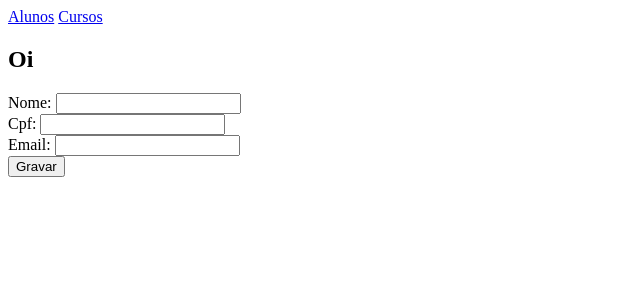
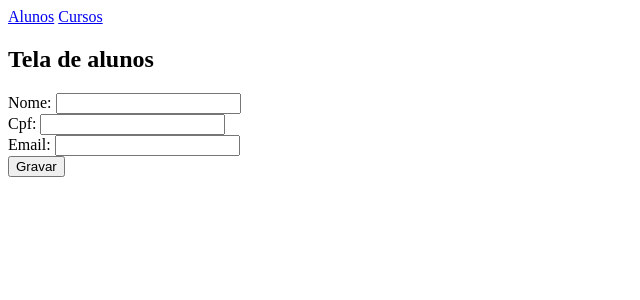
Before and after one commit to lrpfeliciano/projeto_20232, a Django app: page /estrela/incluir_aluno in a window 1280 px wide. Shown: the top 300 px of the page, without its empty margins (0-640 px from the left). Run offline with Django 5.2, Linux system fonts and the light colour scheme.

Commit message:
Alteração da tela de formulário de alunos

```diff
--- a/teste/templates/incluir_aluno.html
+++ b/teste/templates/incluir_aluno.html
@@ -1,6 +1,6 @@
 {% extends 'base.html' %}
 {% block content %}
-    <h2>Oi</h2>
+    <h2>Tela de alunos</h2>
     <form method="post">
         {{ form }}
         {% csrf_token %}
```
Also changed, not shown: db.sqlite3.
